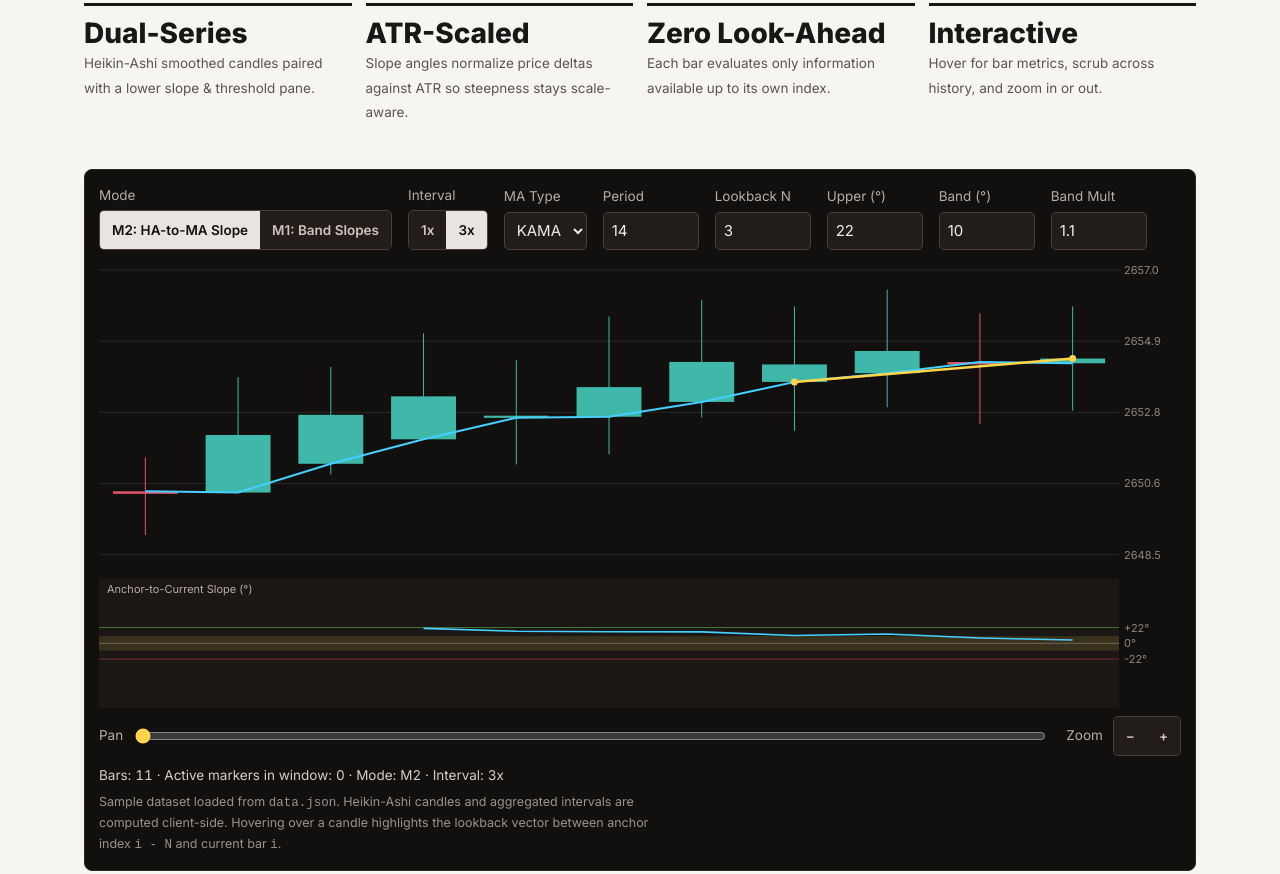
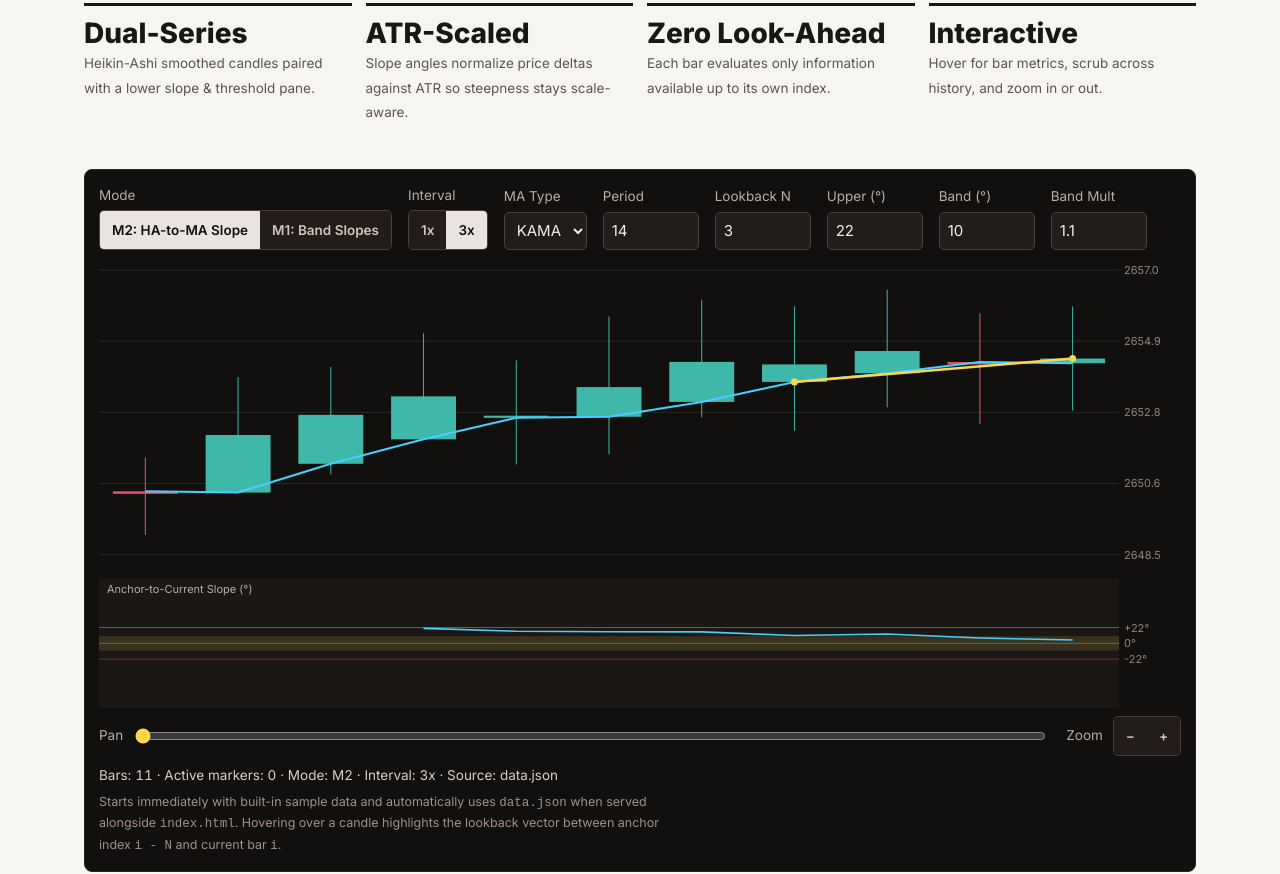
Before and after one commit to bytrader/Arya-ha-range-bollinger-toolkit, a plain HTML site: page demo/index.html in a window 1280 px wide. Shown: the part 562-1436 px from the top of the page. Drawn offline with Linux system fonts and the light colour scheme.

Commit message:
Revise sample data and usage instructions in index.html
Updated usage instructions and sample data handling in index.html.

```diff
--- a/demo/index.html
+++ b/demo/index.html
@@ -122,7 +122,7 @@ ol{padding-inline-start:22px;max-width:76ch}ol li{margin-bottom:8px}
  <div class="fig"><canvas id="cv" aria-label="Interactive Heikin-Ashi chart and ATR-normalized slope pane"></canvas><div class="tip" id="tip" hidden></div></div>
  <div class="range"><span>Pan</span><input id="end" type="range" min="0" max="100" value="100" aria-label="Pan window"><span style="margin-left:8px">Zoom</span><div class="seg"><button id="zo" aria-label="Zoom out">−</button><button id="zi" aria-label="Zoom in">+</button></div></div>
  <div class="stat" id="stat"></div>
- <p class="note" style="margin:6px 0 0">Sample dataset loaded from <code>data.json</code>. Heikin-Ashi candles and aggregated intervals are computed client-side. Hovering over a candle highlights the lookback vector between anchor index <code>i - N</code> and current bar <code>i</code>.</p>
+ <p class="note" style="margin:6px 0 0">Starts immediately with built-in sample data and automatically uses <code>data.json</code> when served alongside <code>index.html</code>. Hovering over a candle highlights the lookback vector between anchor index <code>i - N</code> and current bar <code>i</code>.</p>
 </div>
 </section>
 
@@ -150,7 +150,7 @@ ol{padding-inline-start:22px;max-width:76ch}ol li{margin-bottom:8px}
 <section class="band">
 <h2>Usage &amp; Official Links</h2>
 <ol>
- <li>Place <code>index.html</code> and <code>data.json</code> in the same directory and serve via a local static server (such as <code>python -m http.server</code>) or GitHub Pages so <code>fetch('data.json')</code> loads cleanly.</li>
+ <li>Opens immediately with built-in sample data, and also reads <code>data.json</code> when placed in the same folder on a web server or GitHub Pages.</li>
  <li>Explore <a href="https://botbama.com" target="_blank" rel="noopener noreferrer">botbama.com</a> for more details about BotBama tools and updates by Arya Alimohammadi (آریا علی‌محمدی).</li>
  <li>Watch live sessions on the <strong>بات با ما (BotBama)</strong> YouTube channel (<a href="https://www.youtube.com/@BotBama" target="_blank" rel="noopener noreferrer">youtube.com/@BotBama</a>).</li>
 </ol>
@@ -158,6 +158,18 @@ ol{padding-inline-start:22px;max-width:76ch}ol li{margin-bottom:8px}
 
 <script>
 {
+const FALLBACK_DATA={
+  t0:29500000,
+  base:265000,
+  dt:Array.from({length:120},()=>10),
+  p:Array.from({length:480},(_,idx)=>{
+    const bar=Math.floor(idx/4),slot=idx%4;
+    const wave=Math.round(320*Math.sin(bar*0.11)+140*Math.cos(bar*0.045)+bar*2.2);
+    const o=wave,h=wave+95+(bar%5)*18,l=wave-90-((bar+2)%4)*16,c=wave+Math.round(55*Math.cos(bar*0.19));
+    return slot===0?o:slot===1?h:slot===2?l:c;
+  })
+};
+
 const R={
  arch:[
   ["Heikin-Ashi Builder","Smooths raw OHLC bars into HA candles","Yes"],
@@ -222,11 +234,22 @@ const s1=(ua,la,T)=>{const s=new Int8Array(ua.length);let reg=0;for(let i=0;i<ua
 const s2=(th,Ti,Tf)=>{const s=new Int8Array(th.length);let arm=0;for(let i=0;i<th.length;i++){const x=th[i];if(isNaN(x))continue;if(x>=Ti){arm=1;continue}if(x<=-Ti){arm=-1;continue}
  if(arm===1){if(x>=0&&x<=Tf){s[i]=1;arm=0}else if(x<0)arm=0}else if(arm===-1){if(x<=0&&x>=-Tf){s[i]=-1;arm=0}else if(x>0)arm=0}}return s};
 
-const st={proj:2,tf:30,zoom:160,end:1,hover:-1};let D10=null,B=null;
+const st={proj:2,tf:30,zoom:160,end:1,hover:-1};let D10=null,B=null,srcLabel='Built-in sample';
 const $=id=>document.getElementById(id);
 const agg=(d,m)=>{const out={t:[],o:[],h:[],l:[],c:[]};let cur=-1;for(let i=0;i<d.t.length;i++){const b=Math.floor(d.t[i]/60000/m);if(b!==cur){cur=b;out.t.push(b*m*60000);out.o.push(d.o[i]);out.h.push(d.h[i]);out.l.push(d.l[i]);out.c.push(d.c[i])}else{const k=out.t.length-1;out.h[k]=Math.max(out.h[k],d.h[i]);out.l[k]=Math.min(out.l[k],d.l[i]);out.c[k]=d.c[i]}}return out};
 
+const unpack=j=>{
+ const t=[],o=[],h=[],l=[],c=[];let m=j.t0;
+ for(let i=0;i<j.dt.length;i++){
+  m+=j.dt[i];t.push(m*60000);
+  const p=j.p,k=4*i;
+  o.push((j.base+p[k])/100);h.push((j.base+p[k+1])/100);l.push((j.base+p[k+2])/100);c.push((j.base+p[k+3])/100);
+ }
+ return{t,o,h,l,c};
+};
+
 const compute=()=>{
+ if(!D10)return;
  const d=st.tf===10?D10:agg(D10,30),k=$('ma').value,per=+$('per').value||14,N=Math.max(1,+$('N').value||3),Ti=+$('Ti').value,Tf=+$('Tf').value,dev=+$('dev').value||1.1;
  const ha=heikin(d.o,d.h,d.l,d.c),atr=atrW(d.h,d.l,d.c,14);
  const mP2=maF(ha.ho,k,per),th=ang(ha.hc,mP2,N,atr);
@@ -235,7 +258,7 @@ const compute=()=>{
  const warm=Math.min(d.c.length-1,4*per+20);let sig=st.proj===2?s2(th,Ti,Tf):s1(ua,la,Ti);for(let i=0;i<warm;i++)sig[i]=0;
  const ns=sig.reduce((a,v)=>a+(v?1:0),0);
  B={d,ha,atr,mP2,th,up,lo,ua,la,sig,N,Ti,Tf};
- $('stat').innerHTML=`Bars: ${nspan(d.c.length)} · Active markers in window: ${nspan(ns)} · Mode: ${nspan(st.proj===2?'M2':'M1')} · Interval: ${nspan(st.tf===10?'1x':'3x')}`;
+ $('stat').innerHTML=`Bars: ${nspan(d.c.length)} · Active markers: ${nspan(ns)} · Mode: ${nspan(st.proj===2?'M2':'M1')} · Interval: ${nspan(st.tf===10?'1x':'3x')} · Source: ${nspan(srcLabel)}`;
  $('end').max=Math.max(0,d.c.length-20);if(st.end===1)$('end').value=$('end').max;draw();
 };
 
@@ -317,15 +340,16 @@ $('zi').addEventListener('click',()=>{st.zoom=Math.max(30,Math.round(st.zoom/1.4
 $('zo').addEventListener('click',()=>{st.zoom=Math.min(600,Math.round(st.zoom*1.4));draw()});
 new ResizeObserver(draw).observe(cv);
 
-fetch('data.json').then(r=>r.json()).then(j=>{
- const t=[],o=[],h=[],l=[],c=[];let m=j.t0;
- for(let i=0;i<j.dt.length;i++){
-  m+=j.dt[i];t.push(m*60000);
-  const p=j.p,k=4*i;
-  o.push((j.base+p[k])/100);h.push((j.base+p[k+1])/100);l.push((j.base+p[k+2])/100);c.push((j.base+p[k+3])/100);
+D10=unpack(FALLBACK_DATA);
+compute();
+
+fetch('data.json').then(r=>r.ok?r.json():Promise.reject()).then(j=>{
+ if(j&&Array.isArray(j.dt)&&Array.isArray(j.p)&&j.dt.length){
+  D10=unpack(j);
+  srcLabel='data.json';
+  compute();
  }
- D10={t,o,h,l,c};compute();
-}).catch(()=>{$('stat').textContent='Failed to load data.json.'});
+}).catch(()=>{});
 }
 </script>
 </body>
```
